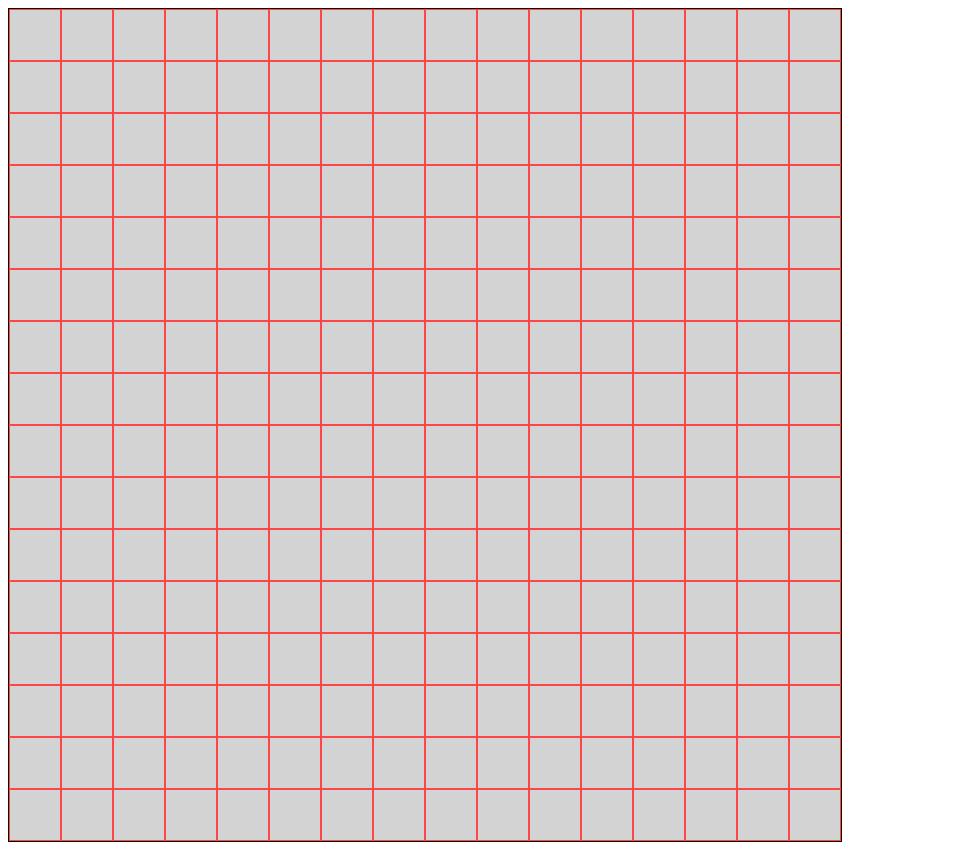
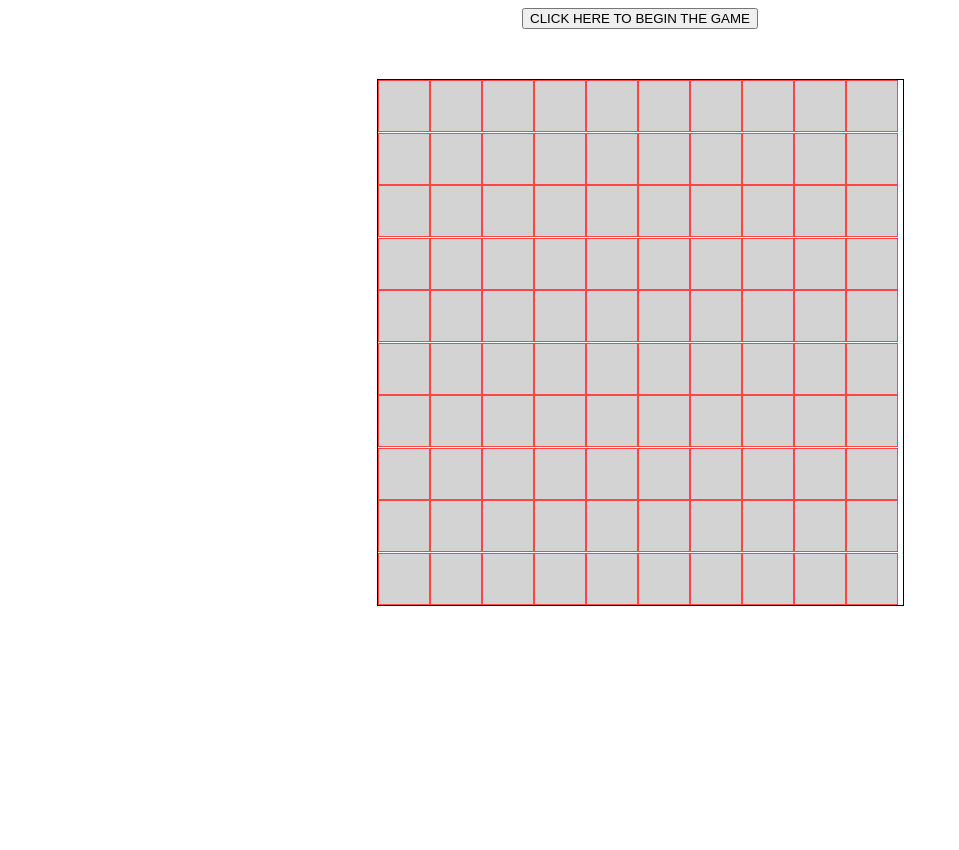
Before and after one commit to EliteCoder75/Etch-a-sketch-game, a plain HTML site: page index.html in a window 1280 px wide. Shown: the whole page, without its empty margins (0-959 px from the left). After the commit the page ends 800 px from the top, so only its background shows below. Drawn offline with Linux system fonts and the light colour scheme.

Commit message:
adding the popup button

```diff
--- a/index.html
+++ b/index.html
@@ -6,7 +6,10 @@
 
   </head>
   <body>
+    <button id="popup">CLICK HERE TO BEGIN THE GAME</button>
+
     <div class="grid"></div>
+
     <script src="jscript.js"></script>
 
   </body>
--- a/jscript.js
+++ b/jscript.js
@@ -4,8 +4,8 @@
 
 const grid = document.querySelector('.grid');
 // Use a nested for loop to create the grid cells
-for (let i = 0; i < 16; i++) {
-  for (let j = 0; j < 16; j++) {
+for (let i = 0; i < 10; i++) {
+  for (let j = 0; j < 10; j++) {
     const cell = document.createElement('div');
     cell.classList.add('cell');
     grid.appendChild(cell);
--- a/style.css
+++ b/style.css
@@ -1,12 +1,11 @@
 /* Define the grid dimensions and borders */
 .grid {
+    align-self: center;
     display: flex;
-    /*grid-template-rows: repeat(16, 1fr);
-    grid-template-columns: repeat(16, 1fr);*/
     flex-wrap: wrap;
     border: 1px solid black;
-    width: 832px;
-    height: 832px;
+    width: 525px; /*width * 0.05*/
+    height: 525px;
   }
 
   /* Define the grid cell styles */
@@ -16,3 +15,13 @@
     width: 50px;
     height: 50px;
 }
+
+body{
+    display: flex;
+    flex-direction: column;
+}
+
+#popup {
+    align-self: center;
+    margin-bottom: 50px;
+}
```
